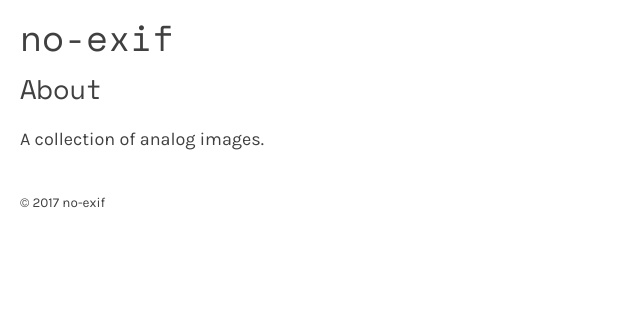
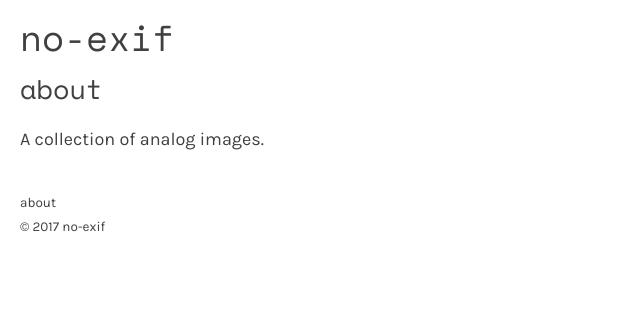
Before and after one commit to curlybracketshq/no-exif.curlybrackets.it, a Jekyll site: the page built from about.markdown, in a window 1280 px wide. Shown: the top 321 px of the page, without its empty margins (0-640 px from the left). Built offline with Jekyll 4.4.1, drawn with Linux system fonts in a browser that asks for light colours.

Commit message:
Downcase everything

```diff
--- a/404.html
+++ b/404.html
@@ -1,6 +1,4 @@
 ---
-layout: default
-title: 404 Not Found
+layout: page
+title: not found
 ---
-
-<h2>404 Not Found</h2>
--- a/_layouts/default.html
+++ b/_layouts/default.html
@@ -23,6 +23,7 @@
 
     <footer>
       <p>
+        <a href="/about.html">about</a><br>
         &copy; {{ site.time | date: '%Y' }} {{ site.title }}
       </p>
     </footer>
--- a/_layouts/post.html
+++ b/_layouts/post.html
@@ -5,7 +5,7 @@ layout: default
 <article>
   <header>
     <time datetime='{{ page.date | date: "%Y-%m-%d" }}'>
-      {{ page.date | date: "%B %e, %Y" }}
+      {{ page.date | date: "%B %e, %Y" | downcase }}
     </time>
   </header>
 
--- a/about.markdown
+++ b/about.markdown
@@ -1,6 +1,6 @@
 ---
 layout: page
-title: About
+title: about
 ---
 
 A collection of analog images.
--- a/index.html
+++ b/index.html
@@ -1,6 +1,6 @@
 ---
 layout: default
-title: Archive
+title: archive
 description: Analog photography
 container_class: fixed_width
 ---
@@ -10,7 +10,7 @@ container_class: fixed_width
     <li>
       <a href="{{ site.url }}{{ post.url }}">
         <time datetime='{{ post.date | date: "%Y-%m-%d" }}'>
-          {{ post.date | date: "%B %e, %Y" }}
+          {{ post.date | date: "%B %e, %Y" | downcase }}
         </time>
       </a>
       <p>
```
